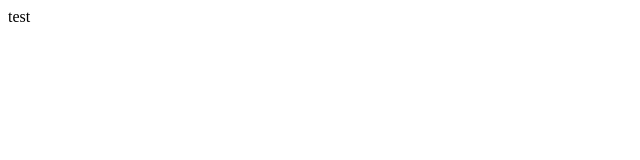
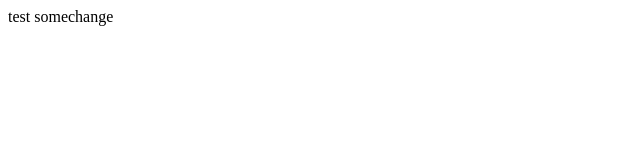
Before and after one commit to mangalashailesh/testrep, a plain HTML site: page index.html in a window 1280 px wide. Shown: the whole page, without its empty margins (0-640 px from the left). Drawn offline with Linux system fonts and the light colour scheme.

Commit message:
changes made under body tag

```diff
--- a/index.html
+++ b/index.html
@@ -5,5 +5,6 @@
 </head>
 <body>
 test
+somechange
 </body>
 </html>
```
